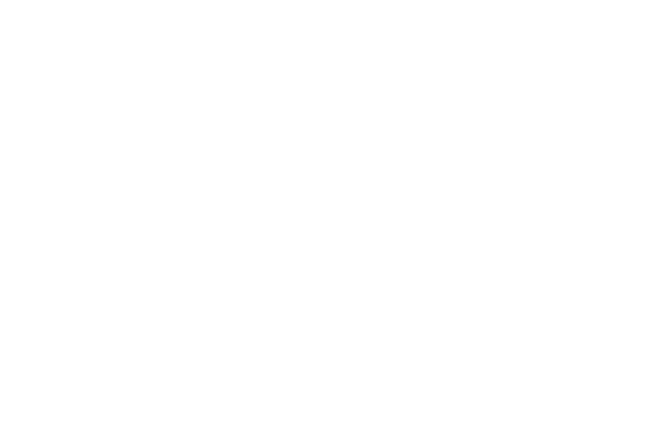
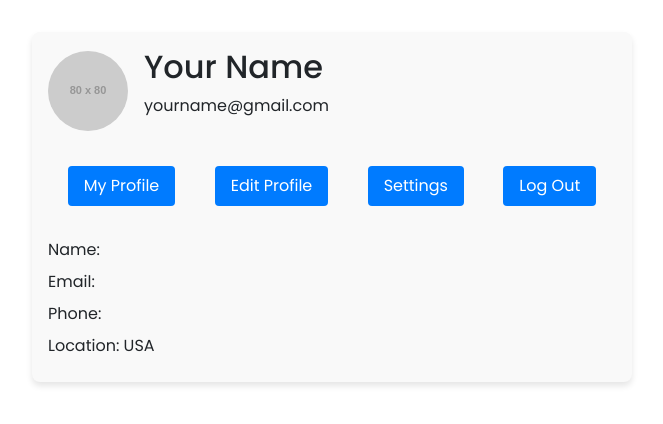
Before and after one commit to TharinduDMadushanka/full-stack-blog-web-site-springboot-react, a React (Vite) app in the folder blog-frontend/: page /user-profile in a window 1280 px wide. Before the commit this address had no page. Shown: the top 424 px of the page, without its empty margins (308-971 px from the left). Built offline with nearby package versions, Linux system fonts and the light colour scheme; no server answers.

Commit message:
add user profile section styling

```diff
--- a/blog-frontend/src/App.jsx
+++ b/blog-frontend/src/App.jsx
@@ -8,6 +8,7 @@
 import BlogHome from './pages/BlogHome/BlogHome'
 import AddBlog from './pages/AddBlog/AddBlog';
 import BlogSpace from './pages/BlogSpace/BlogSpace';
+import UserProfile from './pages/UserProfile/UserProfile';
 
 const App = () => {
   return (
@@ -22,6 +23,7 @@
           <Route path='/blog-home' element={<BlogHome/>} />
           <Route path='/add-blog' element={<AddBlog/>} />
           <Route path='/read-blog/:postId' element={<BlogSpace />} />
+          <Route path='/user-profile' element={<UserProfile />} />
         </Routes>
       </BrowserRouter>
     </div>
--- a/blog-frontend/src/pages/BlogHome/BlogHome.jsx
+++ b/blog-frontend/src/pages/BlogHome/BlogHome.jsx
@@ -39,7 +39,7 @@
           <p className="write-text" onClick={() => navigate('/add-blog')}>
             Write
           </p>
-          <i className="bi bi-person-circle"></i>
+          <i className="bi bi-person-circle" onClick={() =>{navigate('/user-profile')}} ></i>
         </div>
       </div>
 
--- /dev/null
+++ b/blog-frontend/src/pages/UserProfile/UserProfile.css
@@ -0,0 +1,72 @@
+.user-profile-container {
+    max-width: 600px;
+    margin: 2rem auto;
+    padding: 1rem;
+    background-color: #f9f9f9;
+    border-radius: 8px;
+    box-shadow: 0 4px 6px rgba(0, 0, 0, 0.1);
+  }
+
+  .profile-header {
+    display: flex;
+    align-items: center;
+    gap: 1rem;
+    margin-bottom: 2rem;
+  }
+
+  .profile-avatar {
+    width: 80px;
+    height: 80px;
+    border-radius: 50%;
+  }
+
+  .profile-menu {
+    display: flex;
+    justify-content: space-around;
+    margin-bottom: 2rem;
+  }
+
+  .profile-menu button {
+    background-color: #007bff;
+    color: white;
+    border: none;
+    padding: 0.5rem 1rem;
+    border-radius: 4px;
+    cursor: pointer;
+    transition: background-color 0.3s;
+  }
+
+  .profile-menu button:hover {
+    background-color: #0056b3;
+  }
+
+  .profile-details p {
+    margin: 0.5rem 0;
+  }
+
+  .profile-edit label {
+    display: block;
+    margin-bottom: 1rem;
+  }
+
+  .profile-edit input {
+    width: 100%;
+    padding: 0.5rem;
+    border: 1px solid #ccc;
+    border-radius: 4px;
+    margin-top: 0.5rem;
+  }
+
+  .save-button {
+    background-color: #28a745;
+    color: white;
+    border: none;
+    padding: 0.5rem 1rem;
+    border-radius: 4px;
+    cursor: pointer;
+    transition: background-color 0.3s;
+  }
+
+  .save-button:hover {
+    background-color: #218838;
+  }
--- /dev/null
+++ b/blog-frontend/src/pages/UserProfile/UserProfile.jsx
@@ -0,0 +1,118 @@
+import React, { useState, useEffect } from "react";
+import axios from "axios";
+import "./UserProfile.css"; // Custom CSS
+
+const UserProfile = () => {
+  const [user, setUser] = useState({
+    userName: "",
+    email: "",
+    phone: "",
+    location: "USA",
+  });
+  const [isEditing, setIsEditing] = useState(false);
+
+  // Fetch user data on component mount
+  useEffect(() => {
+    const fetchUserData = async () => {
+      try {
+        const response = await axios.get("http://localhost:8080/api/v1/user/get-user-by-id/1"); // Replace '1' with actual user ID
+        setUser(response.data.data);
+      } catch (error) {
+        console.error("Error fetching user data:", error);
+      }
+    };
+    fetchUserData();
+  }, []);
+
+  // Handle input changes
+  const handleChange = (e) => {
+    setUser({ ...user, [e.target.name]: e.target.value });
+  };
+
+  // Save updated user details
+  const handleSave = async () => {
+    try {
+      await axios.put("http://localhost:8080/api/v1/user/update-user", user);
+      alert("Profile updated successfully!");
+      setIsEditing(false);
+    } catch (error) {
+      console.error("Error updating profile:", error);
+    }
+  };
+
+  return (
+    <div className="user-profile-container">
+      <div className="profile-header">
+        <img
+          src="https://via.placeholder.com/80"
+          alt="User Avatar"
+          className="profile-avatar"
+        />
+        <div>
+          <h2>{user.userName || "Your Name"}</h2>
+          <p>{user.email || "yourname@gmail.com"}</p>
+        </div>
+      </div>
+
+      <div className="profile-menu">
+        <button onClick={() => setIsEditing(false)}>My Profile</button>
+        <button onClick={() => setIsEditing(true)}>Edit Profile</button>
+        <button>Settings</button>
+        <button>Log Out</button>
+      </div>
+
+      {isEditing ? (
+        <div className="profile-edit">
+          <label>
+            Name:
+            <input
+              type="text"
+              name="userName"
+              value={user.userName}
+              onChange={handleChange}
+            />
+          </label>
+          <label>
+            Email:
+            <input
+              type="email"
+              name="email"
+              value={user.email}
+              onChange={handleChange}
+            />
+          </label>
+          <label>
+            Phone:
+            <input
+              type="text"
+              name="phone"
+              value={user.phone}
+              onChange={handleChange}
+            />
+          </label>
+          <label>
+            Location:
+            <input
+              type="text"
+              name="location"
+              value={user.location}
+              onChange={handleChange}
+            />
+          </label>
+          <button className="save-button" onClick={handleSave}>
+            Save Changes
+          </button>
+        </div>
+      ) : (
+        <div className="profile-details">
+          <p>Name: {user.userName}</p>
+          <p>Email: {user.email}</p>
+          <p>Phone: {user.phone}</p>
+          <p>Location: {user.location}</p>
+        </div>
+      )}
+    </div>
+  );
+};
+
+export default UserProfile;
```
